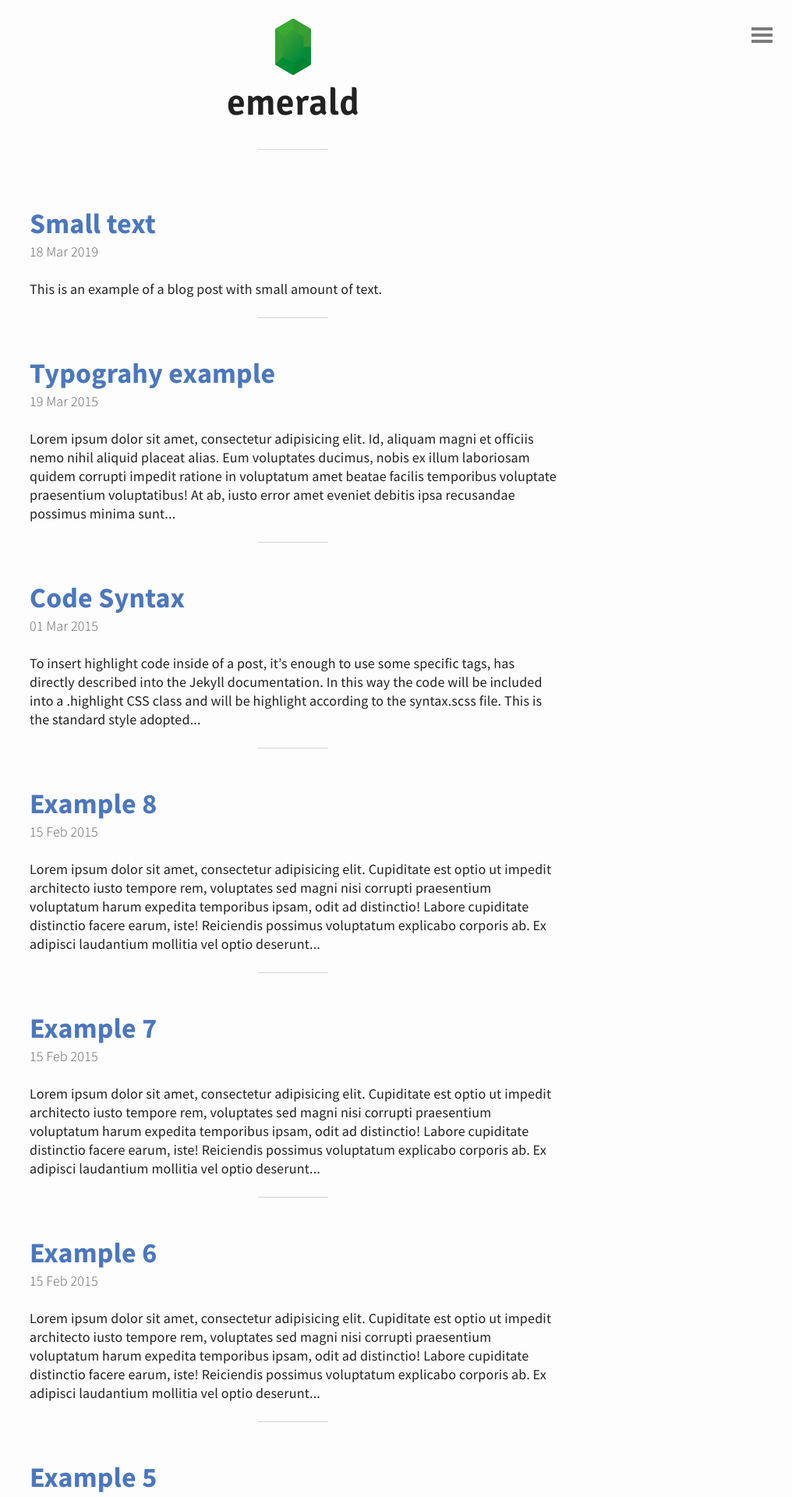
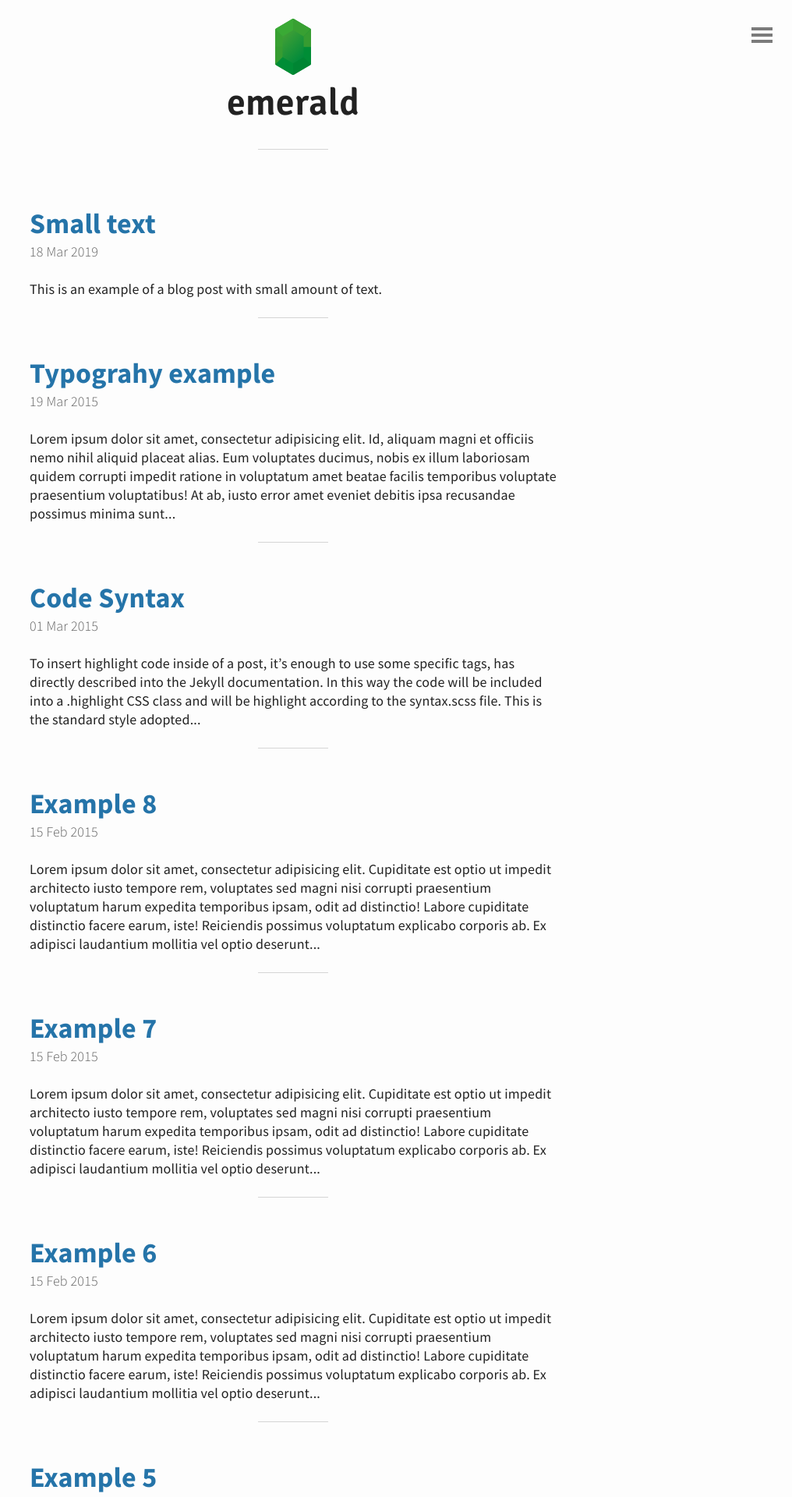
Before and after one commit to Joshep1229/Blog2, a Jekyll site: the page built from index.html, in a window 1280 px wide. Shown: the top 1920 px of the page at 78% size, without its empty margins (264-1280 px from the left). Built offline with Jekyll 4.4.1, drawn with Linux system fonts in a browser that asks for light colours; the list of posts is cut into pages by our own code.

Commit message:
Update base.scss

```diff
--- a/_sass/base.scss
+++ b/_sass/base.scss
@@ -18,7 +18,7 @@ html, body, h1, h2, h3, h4, h5, h6, p, ul, ol, li, img {
 
 /*- Base color -*/
 
-$main-color: #4b77be;
+$main-color: #2574a9;
 $background-color: #FDFDFD;
 $text-color: #222222;
 
```
